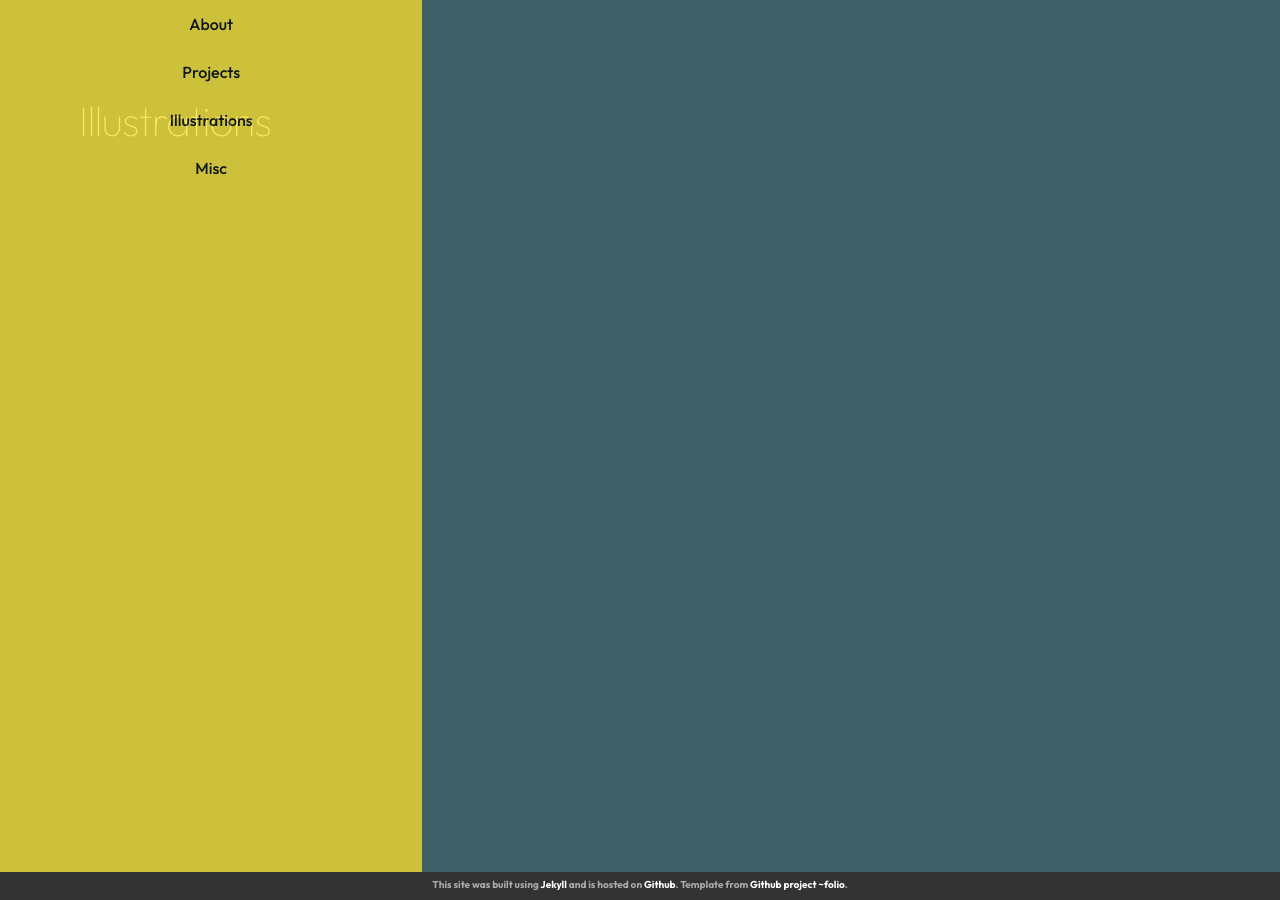
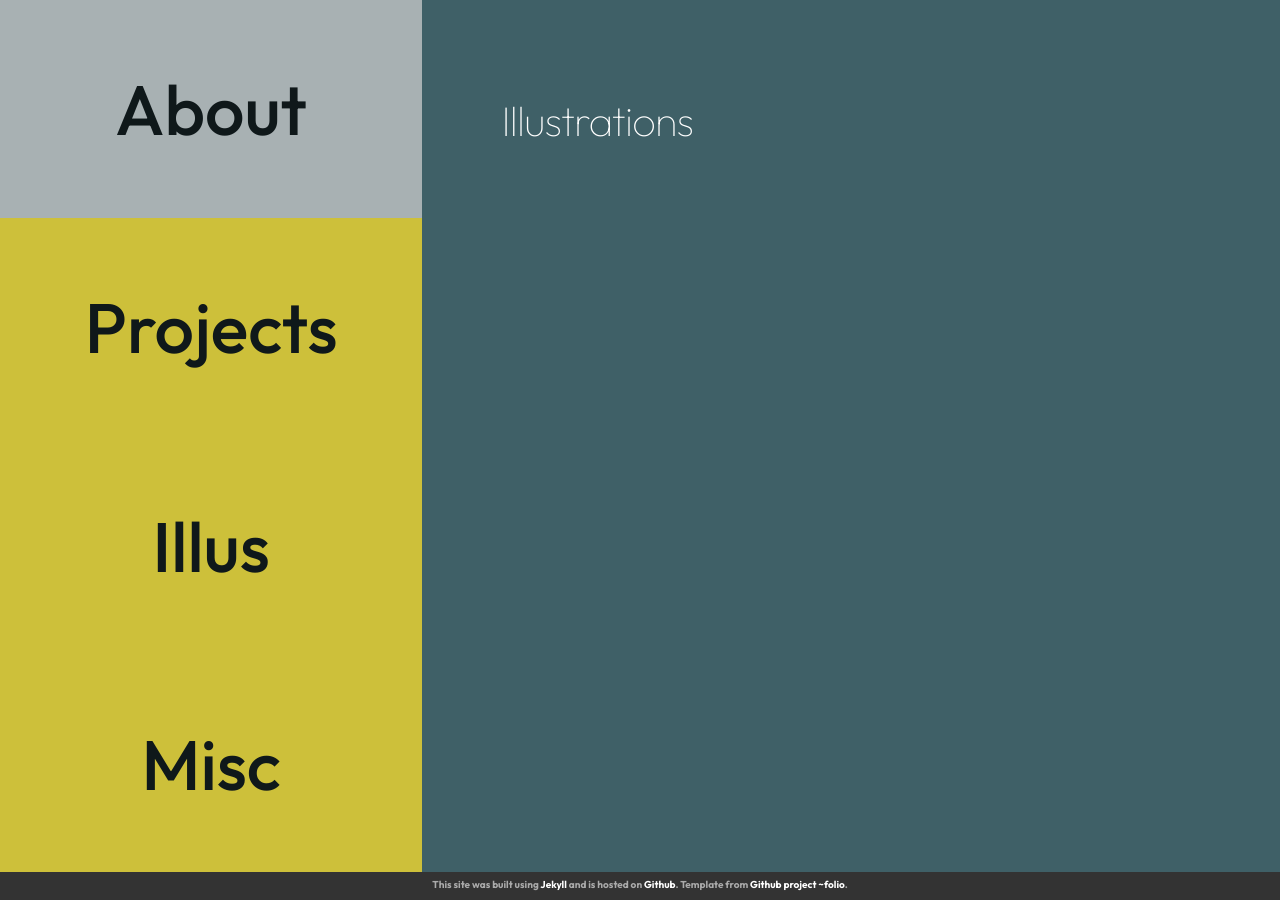
Before and after one commit to Nordicpuff/portfolio, a Jekyll site: the page built from docs/illustrations.md, in a window 1280 px wide and 900 px high. Built offline with Jekyll 4.4.1, drawn with Linux system fonts in a browser that asks for light colours; nearby versions of some CDN libraries.

Commit message:
Fix page layout continue

```diff
--- a/docs/_includes/header.html
+++ b/docs/_includes/header.html
@@ -1,18 +1,18 @@
 <header class="site-header">
 
-  <div class="wrapper">
-
-    <nav class="site-nav">
-
-      <div class="trigger">
-        <!-- {{ site.title }} instead of blog -->
-        <a class="page-link" href="{{ site.baseurl }}/">About</a>
-        <a class="page-link" href="{{ site.baseurl }}/projects/">Projects</a>
-        <a class="page-link" href="{{ site.baseurl }}/illustrations/">Illustrations</a>
-        <a class="page-link" href="{{ site.baseurl }}/misc/">Misc</a>
-      </div>
-    </nav>
-
-  </div>
+  <nav class="trigger">
+    <a class="page-link" href="{{ site.baseurl }}/">
+      <span>About</span>
+    </a>
+    <a class="page-link" href="{{ site.baseurl }}/projects/">
+      <span>Projects</span>
+    </a>
+    <a class="page-link" href="{{ site.baseurl }}/illustrations/">
+      <span>Illus</span>
+    </a>
+    <a class="page-link" href="{{ site.baseurl }}/misc/">
+      <span>Misc</span>
+    </a>
+  </nav>
 
 </header>
--- a/docs/_layouts/default.html
+++ b/docs/_layouts/default.html
@@ -3,7 +3,7 @@
 
 {% include head.html %}
 
-<body style="overflow: hidden;height: 100vh;">
+<body style="overflow-x: hidden;height: 100vh;width: 100vw;display: table;min-width: 1000px;">
 
   <div class="page-main">
     {% include header.html %}
--- a/docs/_sass/_layout.scss
+++ b/docs/_sass/_layout.scss
@@ -1,7 +1,7 @@
 .page-main {
     width: 100%;
     height: 97%;
-    display: flex;
+    display: table-row;
 }
 
 /**
@@ -17,11 +17,13 @@
 height:97%;
 width:33%;
 min-width: 300px;
+min-height: 700px;
 max-width: 500px;
+display: table-cell;
 }
 
 .site-header a {
-  display: block;
+  display: table-row;
   padding: 12px;
   text-decoration: none;
 }
@@ -35,9 +37,19 @@
   color: white;
 }
 
+.site-header span {
+    display: table-cell;
+    vertical-align: middle;
+    font-size: 70px;
+}
+
 .trigger {
     height: 100%;
     text-align: center;
+    display: table;
+    table-layout: fixed;
+    width: 100%;
+    box-sizing: border-box;
 }
 
 .site-title {
@@ -50,29 +62,6 @@
 color: $theme-color;
     }
 }
-.site-nav {
-float: right;
-height: 100%;
-width: 100%;
-line-height: $nav-height;
-.page-link{
-line-height: $base-line-height;
-        // Gaps between nav items, but not on the first one
-    }
-@include media-query($on-palm) {
-position: fixed;
-top: 0px;
-right: 10px;
-text-align: right;
-&:hover .trigger {
-display: block;
-padding-bottom: 5px;
-        }
-.page-link {
-display: line;
-        }
-    }
-}
 
 .header-bar{
     left: 0px;
@@ -81,9 +70,8 @@
     font-size: 20px;
     display: block;
     opacity: 0.75;
-    width: 33%;
+    width: 100%;
     text-align: center;
-    padding-top: 25px;
     line-height: 3em;
     z-index: 25;
     h1{
@@ -137,9 +125,10 @@
  * Page content   **********************************************************
  */
 .page-content {
-padding: 100px 0; /* VERTICAL PADDING FOR TITLE ON EVERY PAGE */
-height:94%;
+padding: 100px 0 0 0; /* VERTICAL PADDING FOR TITLE ON EVERY PAGE */
+height:97%;
 width:67%;
+display: table-cell;
 }
 .page-heading {
 font-size: 20px;
```
